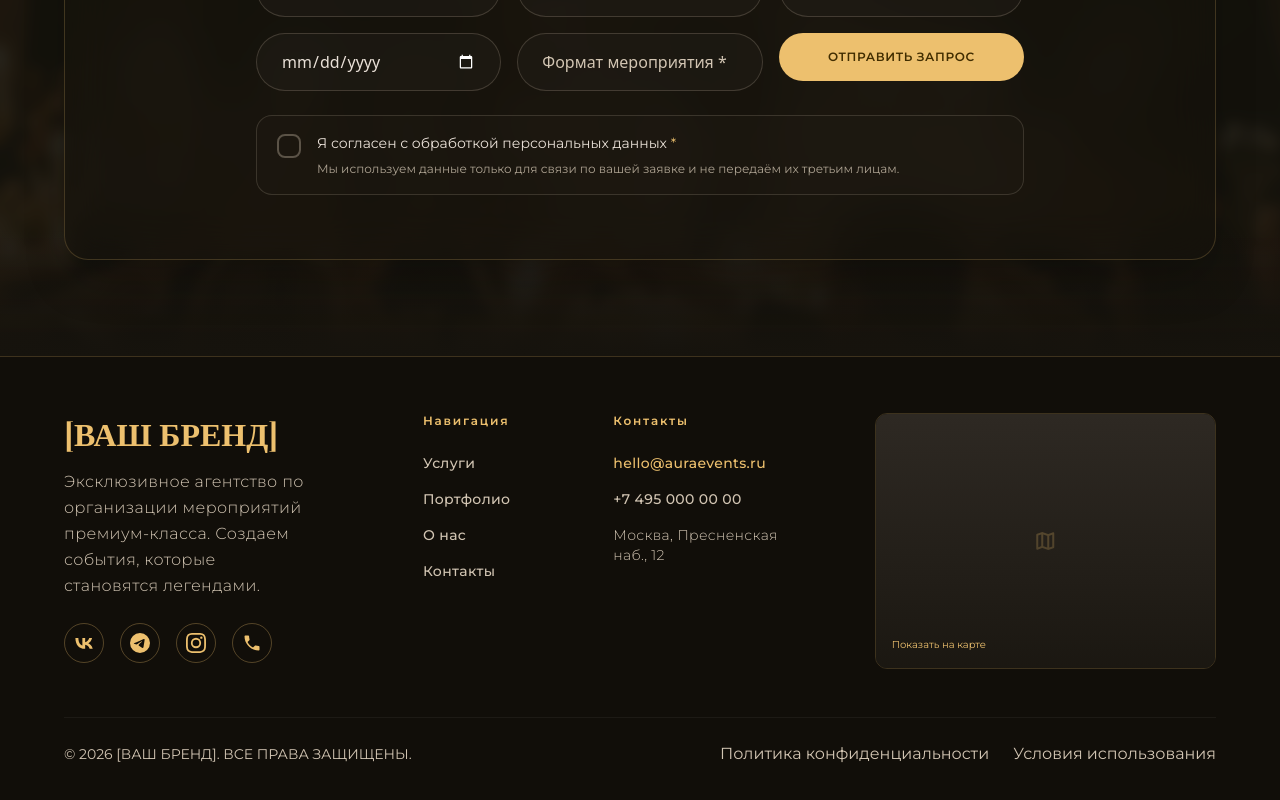
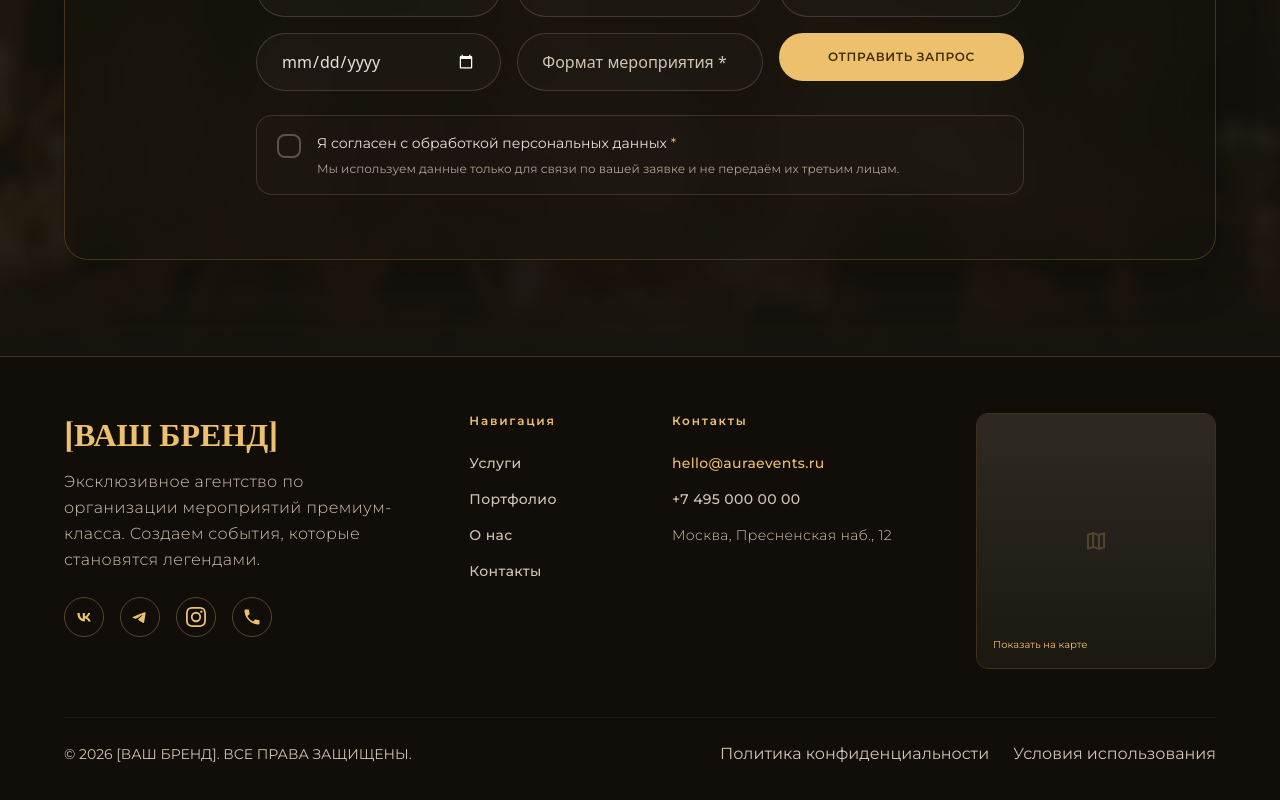
Before and after one commit to kaARAss/Meropriyatiya, a React (Vite) app: page / in a window 1280 px wide. Shown: the part 9716-10516 px from the top of the page. Built offline with nearby package versions, Linux system fonts and the light colour scheme; a web font is replaced by a local one.

Commit message:
Add files via upload

```diff
--- a/src/App.tsx
+++ b/src/App.tsx
@@ -642,21 +642,21 @@ export default function App() {
 
       {/* Footer */}
       <footer className="bg-surface-container-lowest w-full py-14 px-margin-mobile md:px-margin-desktop border-t border-primary/20">
-        <div className="grid grid-cols-1 md:grid-cols-12 gap-12 md:gap-16 w-full max-w-container-max mx-auto mb-12">
-          <div className="md:col-span-4 lg:col-span-3 flex flex-col">
+        <div className="grid grid-cols-1 md:grid-cols-12 gap-10 md:gap-x-12 md:gap-y-12 lg:gap-x-16 w-full max-w-container-max mx-auto mb-12">
+          <div className="md:col-span-12 lg:col-span-4 flex flex-col">
             <div className="font-display-lg text-headline-md text-primary mb-4">[ВАШ БРЕНД]</div>
             <p className="font-body-md text-on-surface-variant mb-6 max-w-sm leading-relaxed font-light tracking-wide">
               Эксклюзивное агентство по организации мероприятий премиум-класса. Создаем события, которые становятся легендами.
             </p>
             <div className="flex gap-4">
               <a href="#" className="w-10 h-10 rounded-full border border-primary/30 flex items-center justify-center text-primary hover:bg-primary hover:text-on-primary transition-colors" title="ВКонтакте">
-                <svg xmlns="http://www.w3.org/2000/svg" width="26" height="26" viewBox="0 0 24 24" fill="currentColor">
+                <svg xmlns="http://www.w3.org/2000/svg" width="20" height="20" viewBox="0 0 24 24" fill="currentColor">
                   <path d="M6.79 7.3H4.05c.13 6.24 3.25 9.99 8.72 9.99h.31v-3.57c2.01.2 3.53 1.67 4.14 3.57h2.84c-.78-2.84-2.83-4.41-4.11-5.01 1.28-.74 3.08-2.54 3.51-4.98h-2.58c-.56 1.98-2.22 3.78-3.8 3.95V7.3H10.5v6.92c-1.6-.4-3.62-2.34-3.71-6.92Z" />
                 </svg>
               </a>
               <a href="#" className="w-10 h-10 rounded-full border border-primary/30 flex items-center justify-center text-primary hover:bg-primary hover:text-on-primary transition-colors" title="Telegram">
-                <svg xmlns="http://www.w3.org/2000/svg" width="20" height="20" viewBox="0 0 24 24" fill="currentColor">
-                  <path d="M11.944 0A12 12 0 0 0 0 12a12 12 0 0 0 12 12 12 12 0 0 0 12-12A12 12 0 0 0 12 0a12 12 0 0 0-.056 0zm4.962 7.224c.1-.002.321.023.465.14a.506.506 0 0 1 .171.325c.016.093.036.306.02.472-.18 1.898-.962 6.502-1.36 8.627-.168.9-.499 1.201-.82 1.23-.696.065-1.225-.46-1.9-.902-1.056-.693-1.653-1.124-2.678-1.8-1.185-.78-.417-1.21.258-1.91.177-.184 3.247-2.977 3.307-3.23.007-.032.014-.15-.056-.212s-.174-.041-.249-.024c-.106.024-1.793 1.14-5.061 3.345-.48.33-.913.49-1.302.48-.428-.008-1.252-.241-1.865-.44-.752-.245-1.349-.374-1.297-.789.027-.216.325-.437.892-.663 3.498-1.524 5.83-2.529 6.998-3.014 3.332-1.386 4.025-1.627 4.476-1.635z"/>
+                <svg xmlns="http://www.w3.org/2000/svg" width="24" height="24" viewBox="0 0 24 24" fill="currentColor">
+                  <path d="M16.906 7.224c.1-.002.321.023.465.14a.506.506 0 0 1 .171.325c.016.093.036.306.02.472-.18 1.898-.962 6.502-1.36 8.627-.168.9-.499 1.201-.82 1.23-.696.065-1.225-.46-1.9-.902-1.056-.693-1.653-1.124-2.678-1.8-1.185-.78-.417-1.21.258-1.91.177-.184 3.247-2.977 3.307-3.23.007-.032.014-.15-.056-.212s-.174-.041-.249-.024c-.106.024-1.793 1.14-5.061 3.345-.48.33-.913.49-1.302.48-.428-.008-1.252-.241-1.865-.44-.752-.245-1.349-.374-1.297-.789.027-.216.325-.437.892-.663 3.498-1.524 5.83-2.529 6.998-3.014 3.332-1.386 4.025-1.627 4.476-1.635z" />
                 </svg>
               </a>
               <a href="#" className="w-10 h-10 rounded-full border border-primary/30 flex items-center justify-center text-primary hover:bg-primary hover:text-on-primary transition-colors" title="Instagram">
@@ -671,22 +671,20 @@ export default function App() {
               </a>
             </div>
           </div>
-          <div className="md:col-span-4 lg:col-span-5 grid grid-cols-2 gap-8 md:gap-12 lg:justify-items-center">
-            <div className="flex flex-col gap-4">
+          <div className="md:col-span-4 lg:col-span-2 flex flex-col gap-4">
               <span className="font-label-caps text-label-caps text-on-surface mb-2 text-primary">Навигация</span>
               <a className="font-body-md text-sm text-on-surface-variant hover:text-primary transition-colors tracking-wide font-medium" href="#services">Услуги</a>
               <a className="font-body-md text-sm text-on-surface-variant hover:text-primary transition-colors tracking-wide font-medium" href="#cases">Портфолио</a>
               <a className="font-body-md text-sm text-on-surface-variant hover:text-primary transition-colors tracking-wide font-medium" href="#about">О нас</a>
               <a className="font-body-md text-sm text-on-surface-variant hover:text-primary transition-colors tracking-wide font-medium" href="#contacts">Контакты</a>
-            </div>
-            <div className="flex flex-col gap-4">
-              <span className="font-label-caps text-label-caps text-on-surface mb-2 text-primary">Контакты</span>
-              <a className="font-body-md text-sm text-primary hover:text-primary-fixed transition-colors tracking-wide font-medium" href="mailto:hello@auraevents.ru">hello@auraevents.ru</a>
-              <a className="font-body-md text-sm text-on-surface-variant hover:text-primary transition-colors tracking-wide font-medium" href="tel:+74950000000">+7 495 000 00 00</a>
-              <span className="font-body-md text-sm text-on-surface-variant font-light tracking-wide">Москва, Пресненская наб., 12</span>
-            </div>
           </div>
-          <div className="md:col-span-4 lg:col-span-4 rounded-xl overflow-hidden h-64 md:h-full min-h-[16rem] relative border border-primary/20">
+          <div className="md:col-span-4 lg:col-span-3 flex flex-col gap-4">
+            <span className="font-label-caps text-label-caps text-on-surface mb-2 text-primary">Контакты</span>
+            <a className="font-body-md text-sm text-primary hover:text-primary-fixed transition-colors tracking-wide font-medium" href="mailto:hello@auraevents.ru">hello@auraevents.ru</a>
+            <a className="font-body-md text-sm text-on-surface-variant hover:text-primary transition-colors tracking-wide font-medium" href="tel:+74950000000">+7 495 000 00 00</a>
+            <span className="font-body-md text-sm text-on-surface-variant font-light tracking-wide">Москва, Пресненская наб., 12</span>
+          </div>
+          <div className="md:col-span-4 lg:col-span-3 rounded-xl overflow-hidden h-64 md:h-full min-h-[16rem] relative border border-primary/20">
             <div className="absolute inset-0 bg-surface-container-high flex items-center justify-center">
               <span className="material-symbols-outlined text-primary/40 text-4xl">map</span>
               <div className="absolute inset-0 bg-gradient-to-t from-background/80 to-transparent flex items-end p-4">
@@ -695,7 +693,7 @@ export default function App() {
             </div>
           </div>
         </div>
-        <div className="max-w-container-max mx-auto border-t border-white/5 pt-6 flex flex-col md:flex-row justify-between items-center gap-6">
+        <div className="w-full max-w-container-max mx-auto border-t border-white/5 pt-6 flex flex-col md:flex-row md:justify-between md:items-center gap-6">
           <div className="font-body-md text-sm text-on-surface-variant">
             © 2026 [ВАШ БРЕНД]. ВСЕ ПРАВА ЗАЩИЩЕНЫ.
           </div>
```
